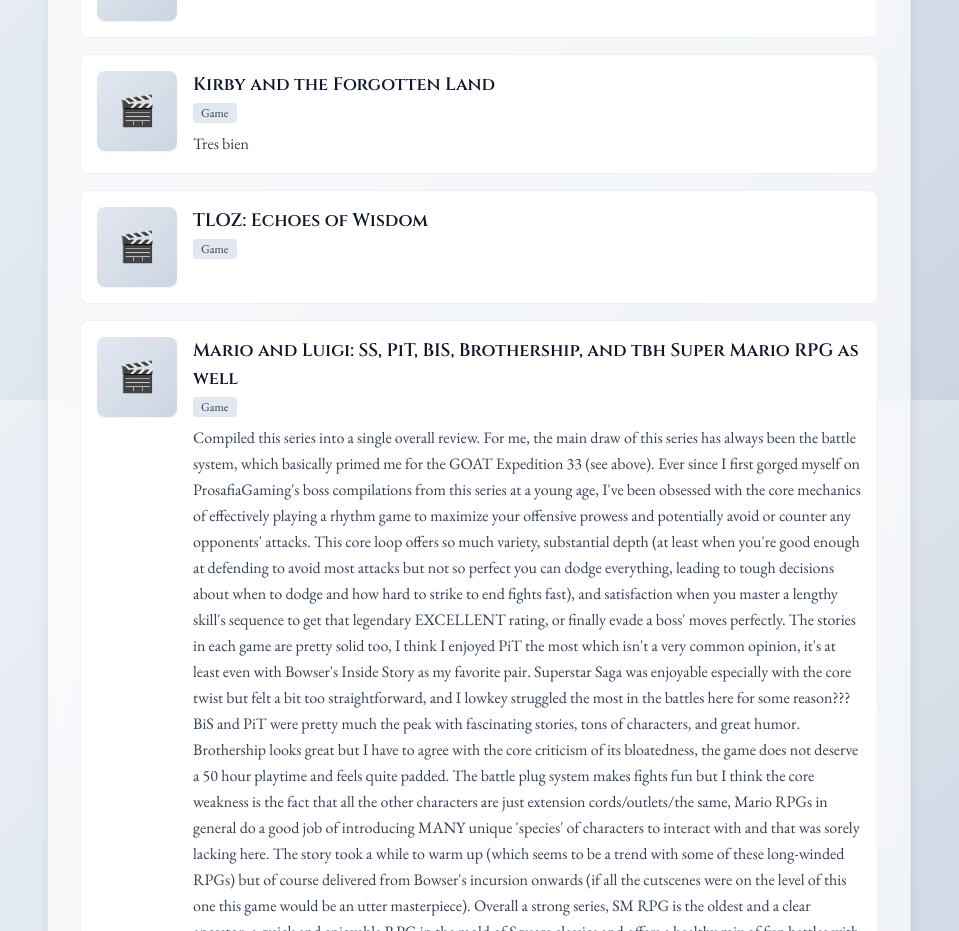
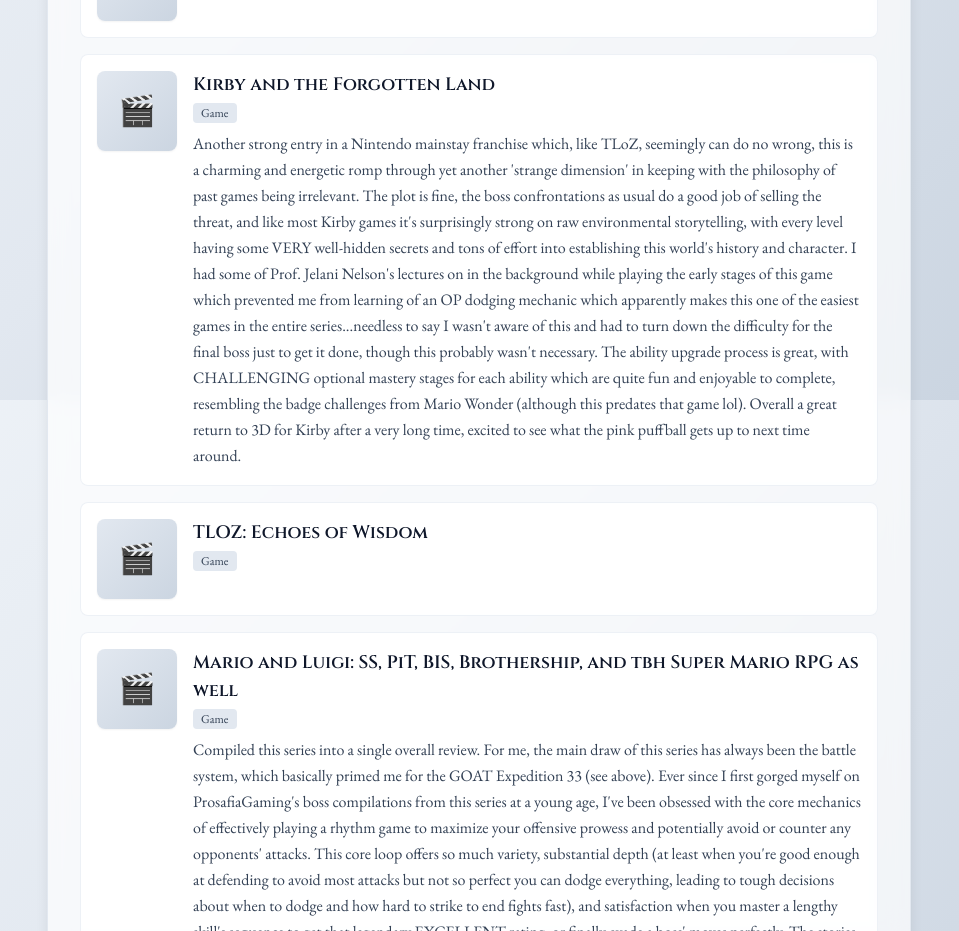
Before and after one commit to divijmuthu/divijmuthu.github.io, a Next.js app: page / in a window 1280 px wide. Shown: the part 7600-8531 px from the top of the page, without its empty margins (321-1280 px from the left). Built offline with nearby package versions, Linux system fonts and the light colour scheme.

Commit message:
Update content.ts

```diff
--- a/data/content.ts
+++ b/data/content.ts
@@ -270,7 +270,7 @@
       title: "Kirby and the Forgotten Land",
       type: "Game",
       span: 3,
-      review: "Tres bien",
+      review: "Another strong entry in a Nintendo mainstay franchise which, like TLoZ, seemingly can do no wrong, this is a charming and energetic romp through yet another 'strange dimension' in keeping with the philosophy of past games being irrelevant. The plot is fine, the boss confrontations as usual do a good job of selling the threat, and like most Kirby games it's surprisingly strong on raw environmental storytelling, with every level having some VERY well-hidden secrets and tons of effort into establishing this world's history and character. I had some of Prof. Jelani Nelson's lectures on in the background while playing the early stages of this game which prevented me from learning of an OP dodging mechanic which apparently makes this one of the easiest games in the entire series...needless to say I wasn't aware of this and had to turn down the difficulty for the final boss just to get it done, though this probably wasn't necessary. The ability upgrade process is great, with CHALLENGING optional mastery stages for each ability which are quite fun and enjoyable to complete, resembling the badge challenges from Mario Wonder (although this predates that game lol). Overall a great return to 3D for Kirby after a very long time, excited to see what the pink puffball gets up to next time around.",
     },
     {
       title: "TLOZ: Echoes of Wisdom",
```
